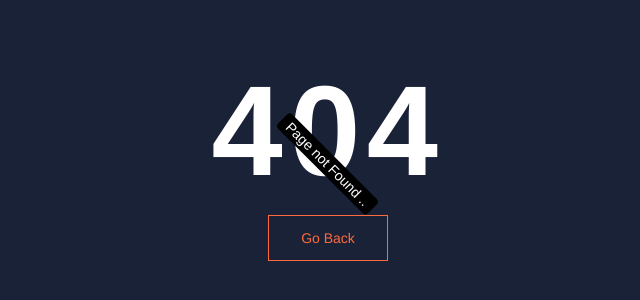
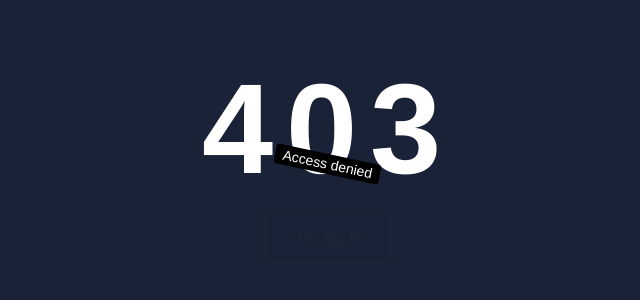
Before and after one commit to vedantxtrem/learnweb, a React (Vite) app: page /denied in a window 1280 px wide. Before the commit this address had no page. Shown: the part 236-536 px from the top of the page, without its empty margins (312-952 px from the left). Built offline with nearby package versions, Linux system fonts and the light colour scheme.

Commit message:
access Denied

```diff
--- a/src/App.jsx
+++ b/src/App.jsx
@@ -8,6 +8,7 @@
 import Login from "./Pages/Login.jsx"
 import CourseList from "./Pages/Course/CourseList.jsx"
 import Contact from "./Pages/Contact.jsx"
+import Dennied from "./Pages/Dennied.jsx"
 
 function App() {
 
@@ -19,6 +20,8 @@
         <Route path="/Signup" element={ <Signup/>} />
         <Route path="/login" element={ <Login/>} />
         <Route path="/contact" element={ <Contact/>} />
+        <Route path="/denied" element={ <Dennied/>} />
+
 
 
         <Route path="/courses" element={ <CourseList/>} courses/>
--- /dev/null
+++ b/src/Pages/Dennied.jsx
@@ -0,0 +1,22 @@
+import React from 'react'
+import { useNavigate } from 'react-router-dom'
+function Dennied() {
+    const navigate = useNavigate();
+    return (
+        <main className="h-screen w-full flex flex-col justify-center items-center bg-[#1A2238]">
+            <h1 className="text-9xl font-extrabold text-white tracking-widest">
+                403
+            </h1>
+            <div className="bg-black text-white px-2 text-sm rounded rotate-12 absolute">
+                Access denied
+            </div>
+            <button onClick={() => navigate(-1)} className="mt-5">
+                <span className="relative block px-8 py-3 bg-[#1A2238] border border-current">
+                    Go back
+                </span>
+            </button>
+        </main>
+    )
+}
+
+export default Dennied;
```
